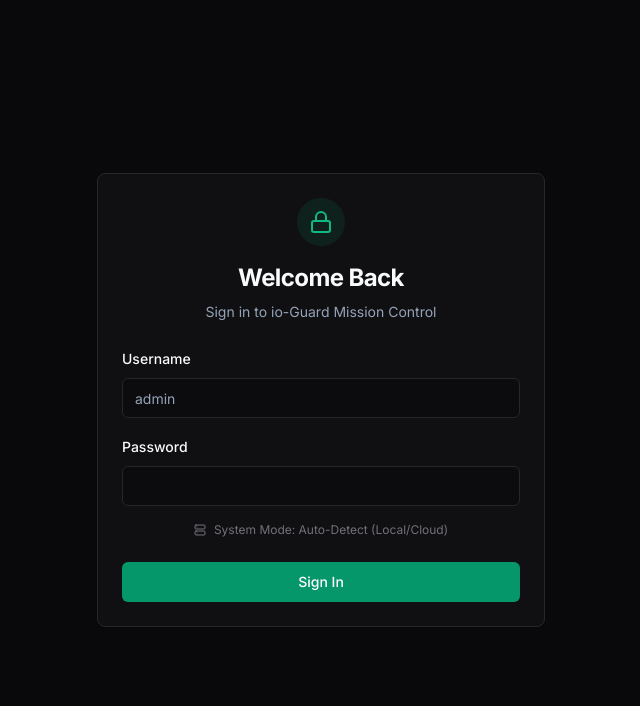
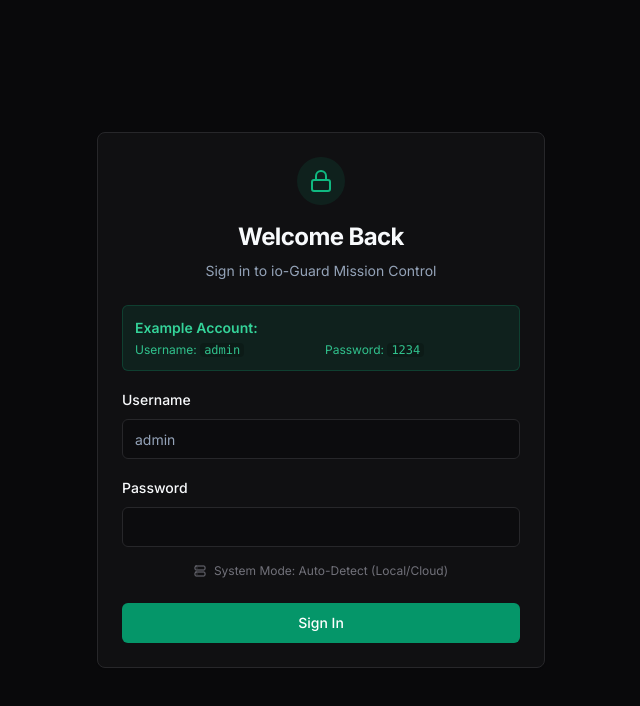
Before and after one commit to aliozen0/sentinel-io, a Next.js app in the folder frontend/: page /login in a window 1280 px wide. Shown: the top 706 px of the page, without its empty margins (319-959 px from the left). Built offline with nearby package versions, Linux system fonts and the light colour scheme; no server answers.

Commit message:
feat: implement initial login page with authentication logic and UI components.

```diff
--- a/frontend/app/login/page.tsx
+++ b/frontend/app/login/page.tsx
@@ -77,6 +77,14 @@
                             </div>
                         )}
 
+                        <div className="p-3 rounded-md bg-emerald-500/10 border border-emerald-500/20 text-sm text-emerald-400">
+                            <p className="font-semibold mb-1">Example Account:</p>
+                            <div className="grid grid-cols-2 gap-2 text-xs opacity-90">
+                                <span>Username: <code className="bg-black/20 px-1 rounded">admin</code></span>
+                                <span>Password: <code className="bg-black/20 px-1 rounded">1234</code></span>
+                            </div>
+                        </div>
+
                         <div className="space-y-2">
                             <Label htmlFor="username">Username</Label>
                             <Input
```
